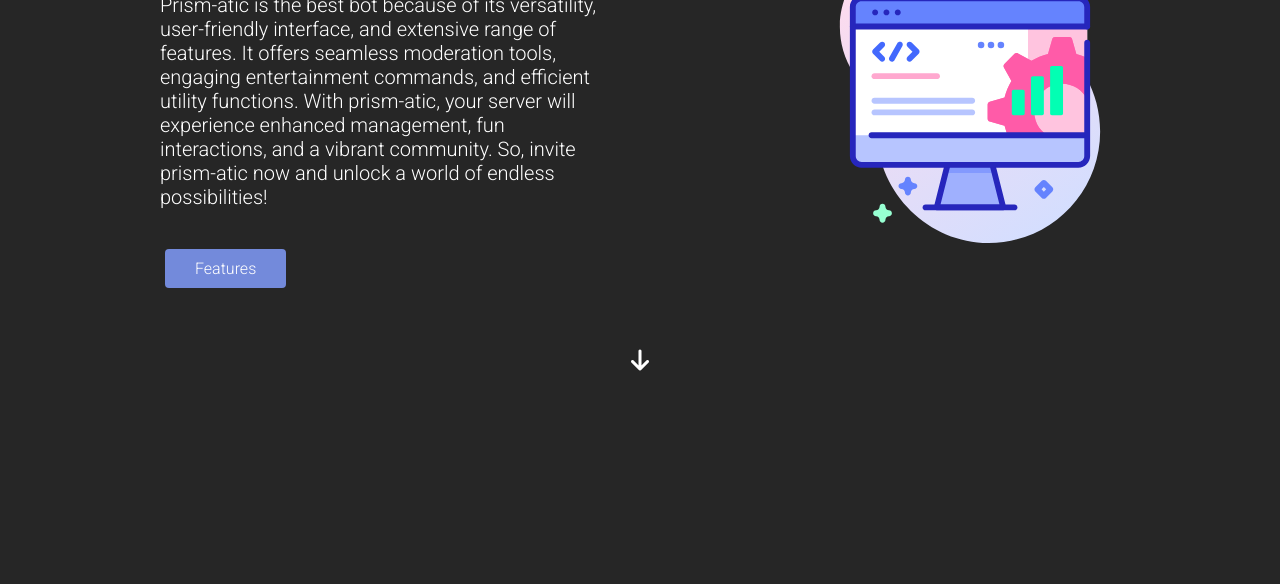
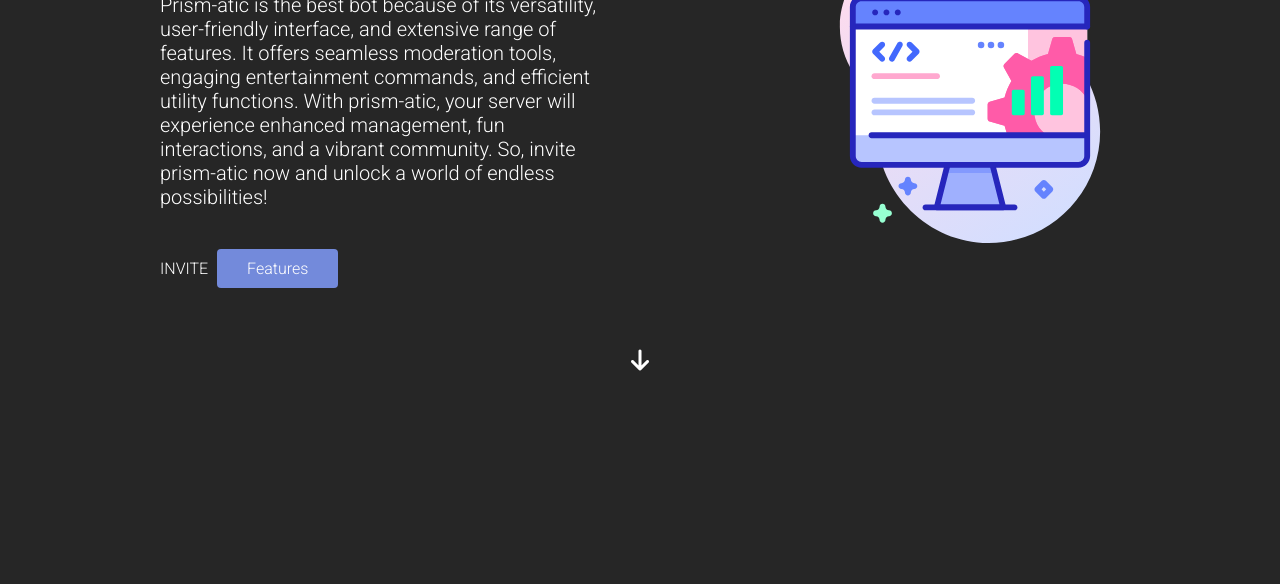
Before and after one commit to GinaFro/Prism-atic, a plain HTML site: page index.html in a window 1280 px wide. Shown: the part 216-800 px from the top of the page. Drawn offline with Linux system fonts and the light colour scheme.

Commit message:
Update index.html

```diff
--- a/index.html
+++ b/index.html
@@ -60,6 +60,7 @@
             <span class="jumbotron-t">Why Prism-atic?</span>
             <p class="jumbotron-d">Prism-atic is the best bot because of its versatility, user-friendly interface, and extensive range of features. It offers seamless moderation tools, engaging entertainment commands, and efficient utility functions. With prism-atic, your server will experience enhanced management, fun interactions, and a vibrant community. So, invite prism-atic now and unlock a world of endless possibilities!</p>
             <div class="jumbotron-buttons">
+              <a href="https://discord.com/oauth2/authorize?client_id=1166055332334805045&scope=bot%20applications.commands&permissions=2146958847" class="txt-uppercase">Invite</a>
               <button class="btn" onclick="location.href='#features'">Features</button>
             </div>
           </div>
```
